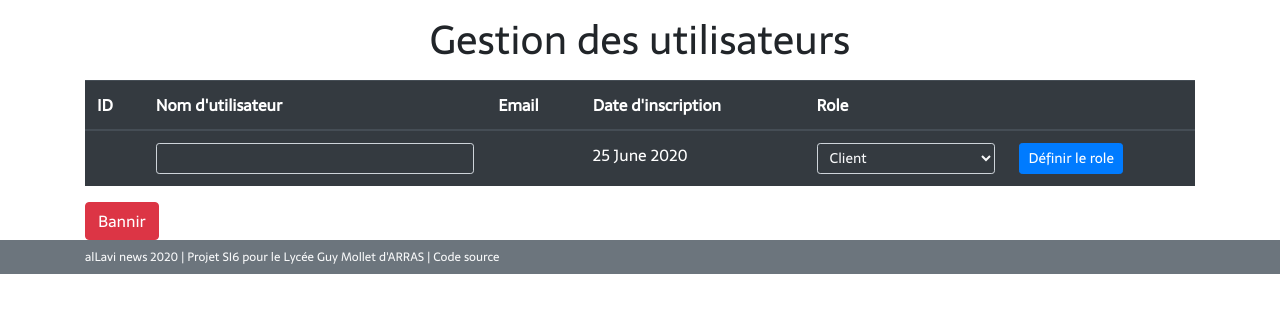
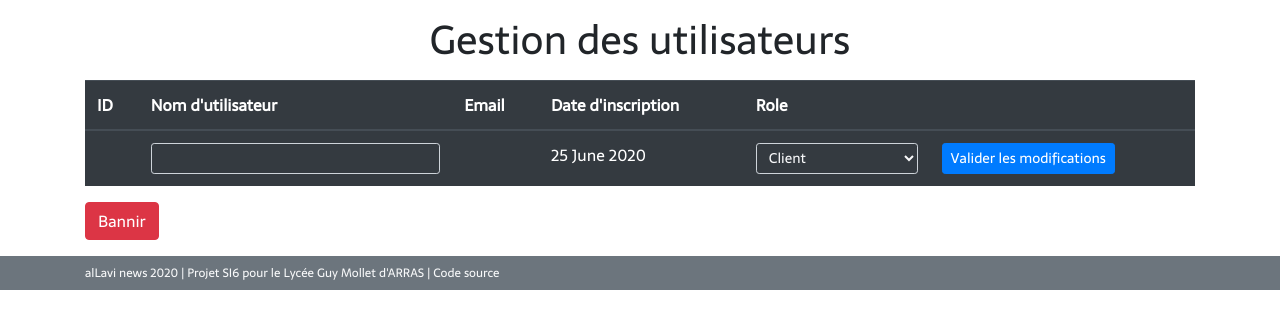
Before and after one commit to alexlabuz/alvnews, a PHP site: template src/view/gestionUser.html.twig in a window 1280 px wide. Shown: the part 56-385 px from the top of the page. Run offline with PHP 8.4, Linux system fonts and the light colour scheme; the template is opened without the code that fills it, so the values that code supplies are empty; some libraries are stand-ins or nearby versions.

Commit message:
Quelques améliorations dans l'interface

```diff
--- a/public/css/style.css
+++ b/public/css/style.css
@@ -5,9 +5,8 @@
 }
 body{font-family:Sarala;}
 
-body::-webkit-scrollbar{
-	width: 15px;
-}
+body::-webkit-scrollbar{width: 15px;}
+
 body::-webkit-scrollbar-track{
 	background-color: grey;
 }
@@ -16,7 +15,7 @@ body::-webkit-scrollbar-thumb{
 	background-color: black;
 }
 
-.footer p{font-size: 12px;}
+.footer p{font-size:12px;}
 
 /*--Tamplate--*/
 nav.navbar{
@@ -47,13 +46,15 @@ nav.navbar{
 	}
 }
 
-.card-link-custom, .card-link-custom:link{
+.card-link-custom, .card-link-custom:link, .card-link-custom:hover{
 	color: black;
 	text-decoration: none;
 }
+.card-link-custom .card{max-width:540px;}
+
 @media(min-width:776px){
 	.list-article .card, .list-article img{
-		height: 200px;
+		height: 220px;
 	}
 }
 
--- a/src/view/article.html.twig
+++ b/src/view/article.html.twig
@@ -48,7 +48,7 @@
 			<a href="?page=editor&id={{article.id}}" class="btn btn-secondary">Modifier mon article</a>
 		{% endif %}
 	{% endif %}
-	<a class="ml-2 text-white-50" style="font-family:arial">Article modifié le {{article.dateModif | date("d F Y à G:i")}}</a>
+	<a class="ml-2 text-white-50">Article modifié le {{article.dateModif | date("d F Y à G:i")}}</a>
 	</div>
 
 	<div>
--- a/src/view/base.html.twig
+++ b/src/view/base.html.twig
@@ -80,7 +80,6 @@
 <script src="js/search.js"></script>
 <script src="js/load.js"></script>
 <script src="https://code.jquery.com/jquery-3.4.1.slim.min.js" integrity="sha384-J6qa4849blE2+poT4WnyKhv5vZF5SrPo0iEjwBvKU7imGFAV0wwj1yYfoRSJoZ+n" crossorigin="anonymous"></script>
-<!--<script src="https://cdn.jsdelivr.net/npm/popper.js@1.16.0/dist/umd/popper.min.js" integrity="sha384-Q6E9RHvbIyZFJoft+2mJbHaEWldlvI9IOYy5n3zV9zzTtmI3UksdQRVvoxMfooAo" crossorigin="anonymous"></script>-->
 <script src="https://stackpath.bootstrapcdn.com/bootstrap/4.4.1/js/bootstrap.min.js" integrity="sha384-wfSDF2E50Y2D1uUdj0O3uMBJnjuUD4Ih7YwaYd1iqfktj0Uod8GCExl3Og8ifwB6" crossorigin="anonymous"></script>
 </body>
 </html>
--- a/src/view/gestionUser.html.twig
+++ b/src/view/gestionUser.html.twig
@@ -43,12 +43,12 @@
 			</select>
 			</td>
 			<input hidden name="idUser" value="{{form.user.id}}" />
-			<td><button type="submit" name="btModifier" class="btn btn-primary btn-sm">Définir le role</button></td>
+			<td><button type="submit" name="btModifier" class="btn btn-primary btn-sm">Valider les modifications</button></td>
 		</tr>
 		</form>
 	</tbody>
 	</table>
-	<button class="btn btn-danger" id="supprimerCompte" data-toggle="modal" data-target="#exampleModal">Bannir</button>
+	<button class="btn btn-danger mb-3" id="supprimerCompte" data-toggle="modal" data-target="#exampleModal">Bannir</button>
 
 	<!-- Modal -->
 	<div class="modal fade" id="exampleModal" tabindex="-1" role="dialog" aria-labelledby="exampleModalLabel" aria-hidden="true">
--- a/src/view/home.html.twig
+++ b/src/view/home.html.twig
@@ -56,8 +56,8 @@
 
 <div class="card-deck list-article">
 {% for a in article %}
-	<a class="card-link-custom" href="?page=article&id={{a.id}}">
-	<div class="card mb-3" style="max-width: 540px;">
+	<a class="card-link-custom mb-3" href="?page=article&id={{a.id}}">
+	<div class="card">
 	<div class="row no-gutters">
 		<div class="col-md-4">
 		{% if a.image != null %}
```
